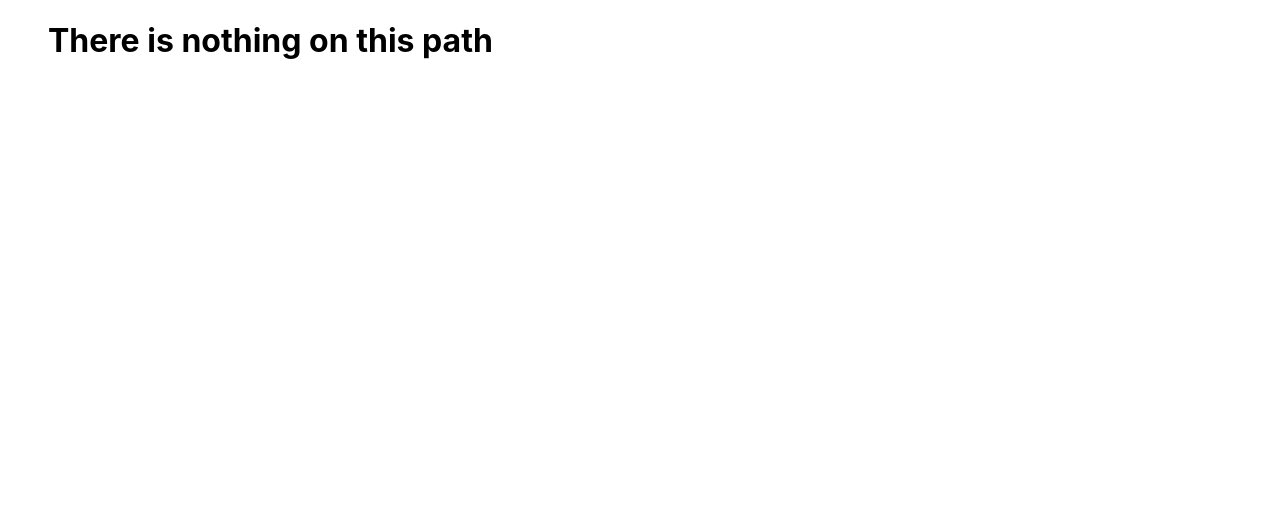
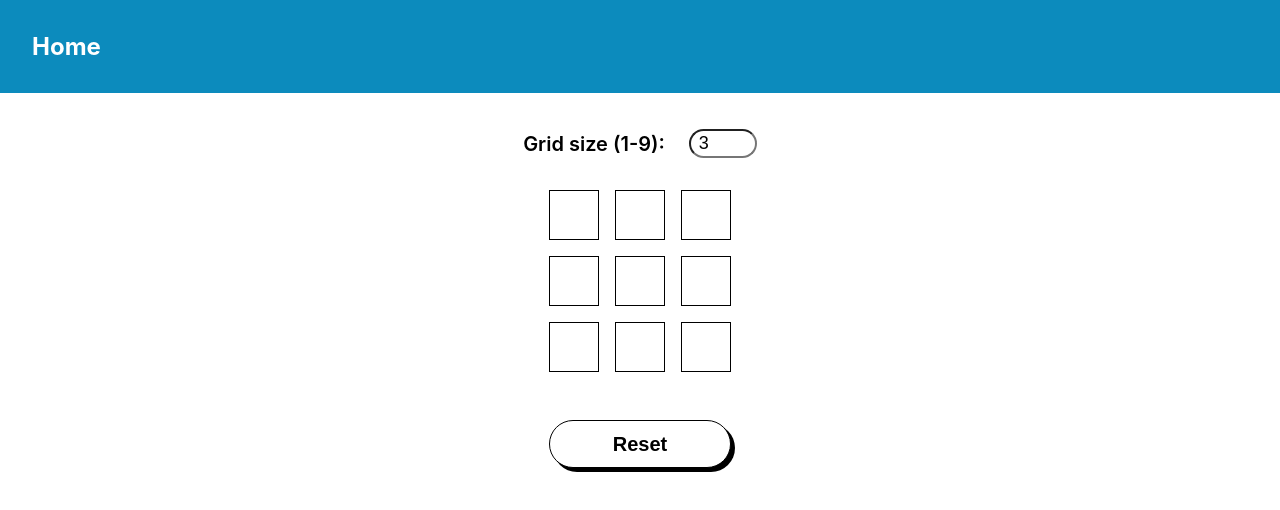
Before and after one commit to aayush-jangra/frontend, a React (Create React App) app in the folder machine-coding/: page /tic-tac-toe in a window 1280 px wide. Shown: the top 510 px of the page. Built offline with nearby package versions, Linux system fonts and the light colour scheme.

Commit message:
Tic tac toe

```diff
--- a/machine-coding/src/App.js
+++ b/machine-coding/src/App.js
@@ -7,6 +7,7 @@ import { OtpInputPage } from "./Pages/OtpInput/OtpInputPage";
 import { ProgressBarPage } from "./Pages/ProgressBar/ProgressBarPage";
 import { QueueGridPage } from "./Pages/QueueGrid/QueueGridPage";
 import { StopwatchPage } from "./Pages/Stopwatch/StopwatchPage";
+import { TicTacToePage } from "./Pages/TicTacToe/TicTacToePage";
 import { ToastPage } from "./Pages/Toast/ToastPage";
 import { ToastProvider } from "./Pages/Toast/ToastProvider";
 import { VirtualisedListPage } from "./Pages/VirtualisedList/VirtualisedListPage";
@@ -58,6 +59,10 @@ function App() {
       path: "/queue-grid",
       component: <QueueGridPage />,
     },
+    {
+      path: "/tic-tac-toe",
+      component: <TicTacToePage />,
+    },
   ];
 
   return (
--- /dev/null
+++ b/machine-coding/src/Pages/TicTacToe/TicTacToe.jsx
@@ -0,0 +1,85 @@
+import { useEffect, useRef, useState } from "react";
+import "./ticTacToeStyles.css";
+import { useTicTacToeValidation } from "./useTicTacToeValidation";
+
+export const TicTacToe = ({ size }) => {
+  const [grid, setGrid] = useState(
+    Array.from({ length: size }, () => Array.from({ length: size }, () => ""))
+  );
+  const [turn, setTurn] = useState("X");
+  const [winner, setWinner] = useState("");
+  const emptyCells = useRef(size * size);
+
+  const performValidation = useTicTacToeValidation(size);
+
+  const markCell = (ri, ci) => {
+    setGrid((prev) => {
+      const gridCopy = [...grid.map((row) => [...row])];
+
+      gridCopy[ri][ci] = turn;
+
+      setTurn((prev) => {
+        if (prev === "X") return "O";
+
+        return "X";
+      });
+
+      const result = performValidation(gridCopy);
+
+      if (result === "X" || result === "O") {
+        setWinner(result);
+      }
+
+      return gridCopy;
+    });
+    emptyCells.current--;
+    if (emptyCells.current === 0) {
+      setWinner("-");
+    }
+  };
+
+  const resetGrid = () => {
+    setGrid(
+      Array.from({ length: size }, () => Array.from({ length: size }, () => ""))
+    );
+    setTurn("X");
+    setWinner("");
+    emptyCells.current = size * size;
+  };
+
+  useEffect(() => {
+    resetGrid();
+  }, [size]);
+
+  return (
+    <div className="tic-tac-toe-container">
+      <div
+        style={{
+          gridTemplateRows: `repeat(${size}, 1fr)`,
+          gridTemplateColumns: `repeat(${size}, 1fr)`,
+        }}
+        className="tic-tac-toe-grid-container"
+      >
+        {grid.map((row, rowIdx) =>
+          row.map((cell, colIdx) => (
+            <div
+              style={{
+                background:
+                  cell === "X" ? "lightBlue" : cell === "O" ? "lightGreen" : "",
+              }}
+              key={`${size}-${rowIdx}-${colIdx}`}
+              className="cell"
+              onClick={!!winner ? undefined : () => markCell(rowIdx, colIdx)}
+            >
+              {cell}
+            </div>
+          ))
+        )}
+      </div>
+      <button className="tic-tac-toe-reset-button" onClick={resetGrid}>
+        Reset
+      </button>
+      {winner && <h1>{winner === "-" ? "Game tied" : `Winner: ${winner}`}</h1>}
+    </div>
+  );
+};
--- /dev/null
+++ b/machine-coding/src/Pages/TicTacToe/TicTacToePage.jsx
@@ -0,0 +1,22 @@
+import { useState } from "react";
+import { TicTacToe } from "./TicTacToe";
+
+export const TicTacToePage = () => {
+  const [size, setSize] = useState(3);
+
+  const handleSizeChange = (e) => {
+    if (e.target.value > 0 && e.target.value < 10) {
+      setSize(e.target.value);
+    }
+  };
+
+  return (
+    <div className="tic-tac-toe-page-container">
+      <label className="tic-tac-toe-label">
+        Grid size (1-9):
+        <input type="number" value={size} onChange={handleSizeChange} />
+      </label>
+      <TicTacToe size={size} />
+    </div>
+  );
+};
--- /dev/null
+++ b/machine-coding/src/Pages/TicTacToe/ticTacToeStyles.css
@@ -0,0 +1,60 @@
+.tic-tac-toe-grid-container {
+  display: grid;
+  gap: 16px;
+  width: min-content;
+}
+
+.tic-tac-toe-container {
+  display: flex;
+  flex-direction: column;
+  gap: 48px;
+  align-items: center;
+}
+
+.tic-tac-toe-reset-button {
+  background-color: white;
+  border: 1px solid black;
+  border-radius: 24px;
+  width: 100%;
+  height: 48px;
+  font-size: 20px;
+  font-weight: 700;
+  box-shadow: 4px 4px black;
+  transition: all 0.1s;
+}
+
+.tic-tac-toe-reset-button:active {
+  box-shadow: 0px 0px;
+  transform: translate(4px, 4px);
+}
+
+.tic-tac-toe-page-container {
+  display: flex;
+  flex-direction: column;
+  gap: 32px;
+  align-items: center;
+}
+
+.cell {
+  height: 48px;
+  width: 48px;
+  border: 1px solid;
+  display: flex;
+  align-items: center;
+  justify-content: center;
+}
+
+.tic-tac-toe-label {
+  font-size: 20px;
+  font-weight: 600;
+  display: flex;
+  gap: 24px;
+  align-items: center;
+}
+
+.tic-tac-toe-label > input {
+  font-size: 18px;
+  padding: 2px 8px;
+  border-radius: 16px;
+  width: 48px;
+}
--- /dev/null
+++ b/machine-coding/src/Pages/TicTacToe/useTicTacToeValidation.js
@@ -0,0 +1,87 @@
+export const useTicTacToeValidation = (size) => {
+  const colCheck = (grid) => {
+    for (let i = 0; i < size; i++) {
+      const initialValue = grid[0][i];
+      let colWinner = true;
+
+      for (let j = 1; j < size; j++) {
+        if (grid[j][i] !== initialValue || grid[j][i] === "") {
+          colWinner = false;
+          break;
+        }
+      }
+
+      if (colWinner) {
+        return initialValue;
+      }
+    }
+
+    return false;
+  };
+
+  const rowCheck = (grid) => {
+    for (let i = 0; i < size; i++) {
+      const initialValue = grid[i][0];
+      let rowWinner = true;
+
+      for (let j = 1; j < size; j++) {
+        if (grid[i][j] !== initialValue || grid[i][j] === "") {
+          rowWinner = false;
+          break;
+        }
+      }
+
+      if (rowWinner) {
+        return initialValue;
+      }
+    }
+
+    return false;
+  };
+
+  const diagonalCheckOne = (grid) => {
+    const initialValue = grid[0][0];
+    let diagWinner = true;
+
+    for (let i = 1; i < size; i++) {
+      if (grid[i][i] !== initialValue || grid[i][i] === "") {
+        diagWinner = false;
+        break;
+      }
+    }
+
+    if (diagWinner) {
+      return initialValue;
+    }
+  };
+
+  const diagonalCheckTwo = (grid) => {
+    const initialValue = grid[0][size - 1];
+    let diagWinner = true;
+
+    for (let i = 1; i < size; i++) {
+      if (
+        grid[i][size - (i + 1)] !== initialValue ||
+        grid[i][size - (i + 1)] === ""
+      ) {
+        diagWinner = false;
+        break;
+      }
+    }
+
+    if (diagWinner) {
+      return initialValue;
+    }
+  };
+
+  const perfromValidation = (grid) => {
+    return (
+      colCheck(grid) ||
+      rowCheck(grid) ||
+      diagonalCheckOne(grid) ||
+      diagonalCheckTwo(grid)
+    );
+  };
+
+  return perfromValidation;
+};
--- a/machine-coding/src/constants/questions.js
+++ b/machine-coding/src/constants/questions.js
@@ -90,4 +90,10 @@ export const questions = [
       "Build a 3×3 Clickable Grid where each box changes background color when clicked. Once all boxes are clicked, the grid should reset one box at a time in a FIFO (first-in, first-out) order. Optionally, add customizable grid size and support for different reset speeds.",
     path: "/queue-grid",
   },
+  {
+    title: "Tic Tac Toe",
+    description:
+      "Build a Tic-Tac-Toe game where users can customize the grid size (e.g., 3×3, 4×4, etc.) before starting. The game should track turns, detect winners. Optionally, highlight the winning sequence.",
+    path: "/tic-tac-toe",
+  },
 ];
```
